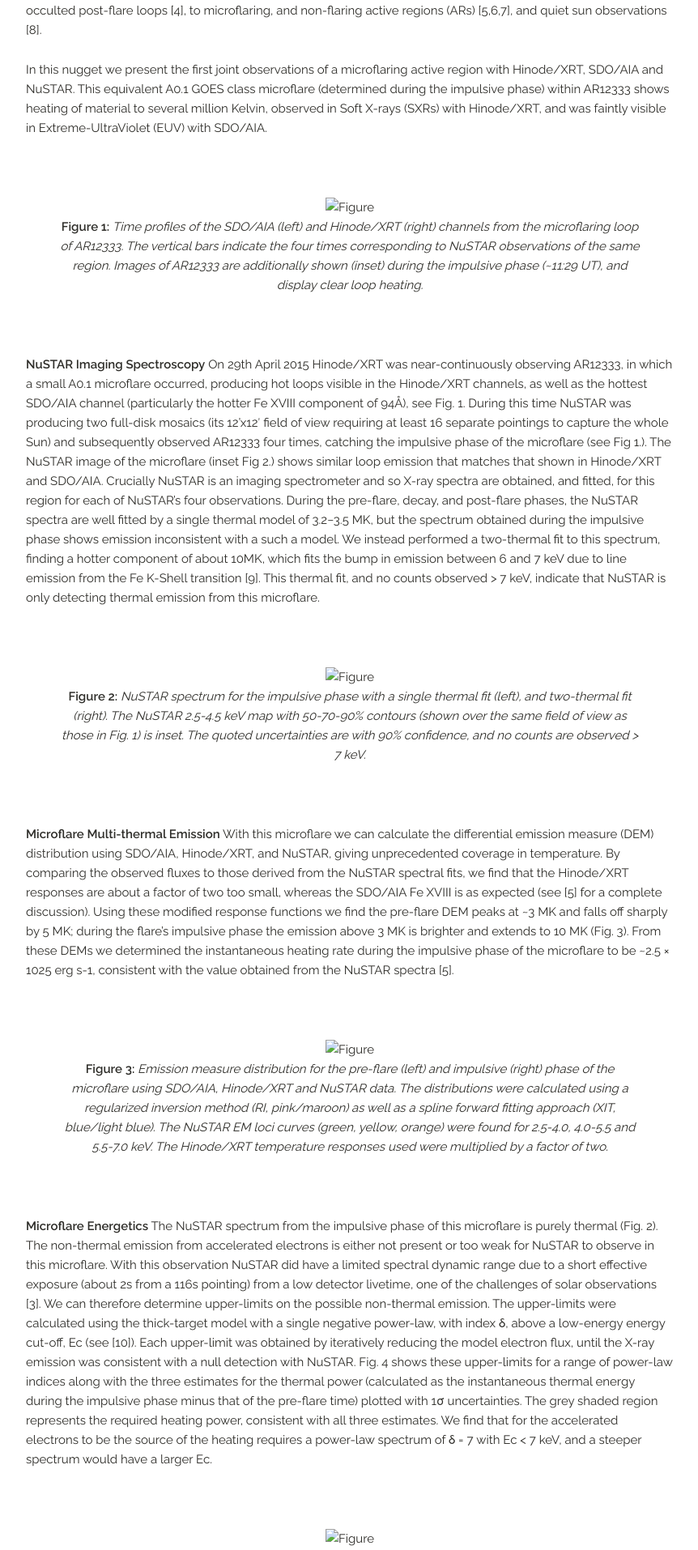
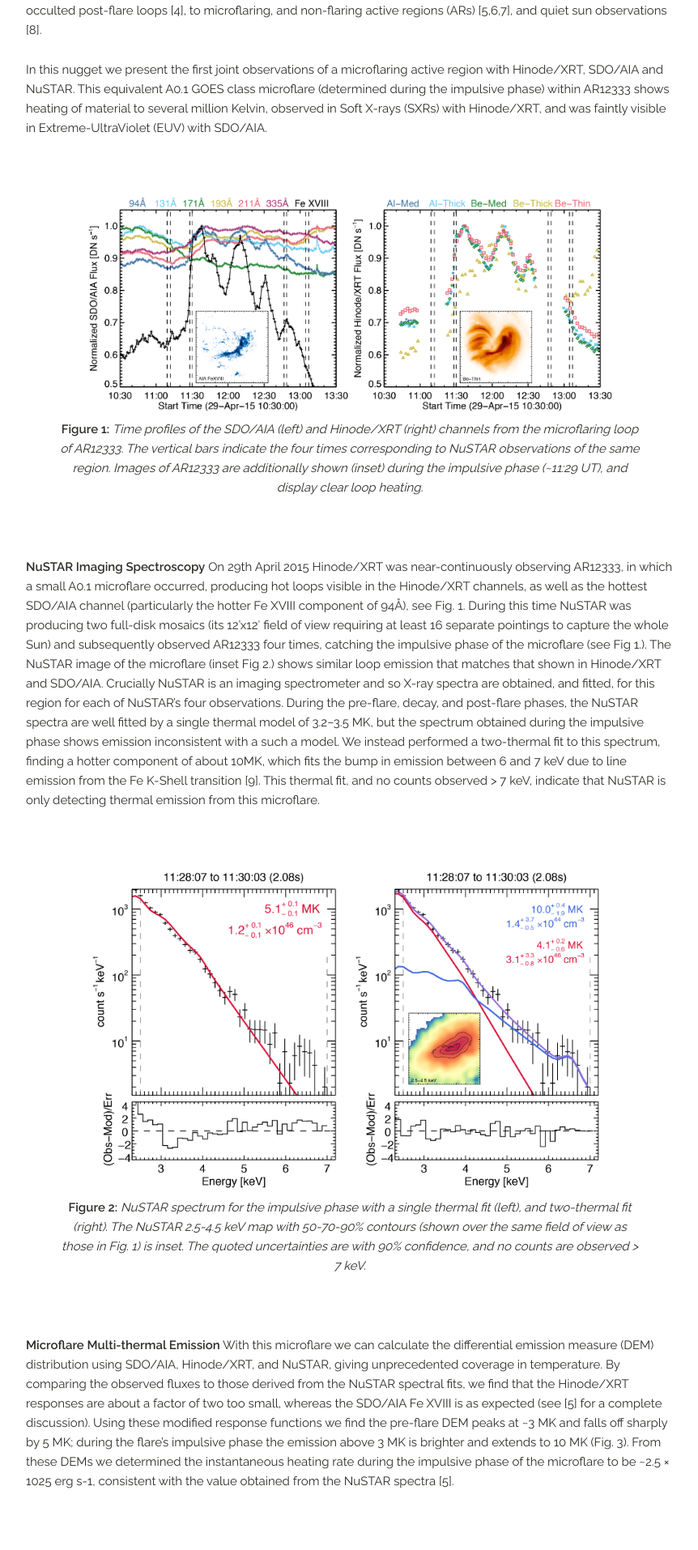
Before and after one commit to rookie0o9/rookie0o9.github.io, a Jekyll site: the page built from _projects/2017_NuSTARMicroflare.md, in a window 1280 px wide. Shown: the part 792-2706 px from the top of the page at 81% size, without its empty margins (208-1070 px from the left). Built offline with Jekyll 4.4.1, drawn with Linux system fonts in a browser that asks for light colours.

Commit message:
Updated Figure links

```diff
--- a/_projects/2017_NuSTARMicroflare.md
+++ b/_projects/2017_NuSTARMicroflare.md
@@ -16,7 +16,7 @@ In this nugget we present the first joint observations of a microflaring active
 
 <br>
 <figure class="image">
-  <img src="assets/projects/2015_nustarimage/fig1.png" alt="Figure" style="width: 90%"/>
+  <img src="../assets/projects/2015_nustarimage/fig1.png" alt="Figure" style="width: 90%"/>
   <figcaption><b>Figure 1:</b> <i>Time profiles of the SDO/AIA (left) and Hinode/XRT (right) channels from the microflaring loop of AR12333. The vertical bars indicate the four times corresponding to NuSTAR observations of the same region. Images of AR12333 are additionally shown (inset) during the impulsive phase (~11:29 UT), and display clear loop heating.</i></figcaption>
 </figure>
 <br>
@@ -26,7 +26,7 @@ On 29th April 2015 Hinode/XRT was near-continuously observing AR12333, in which
 
 <br>
 <figure class="image">
-  <img src="assets/projects/2015_nustarimage/fig2.png" alt="Figure" style="width: 90%"/>
+  <img src="../assets/projects/2015_nustarimage/fig2.png" alt="Figure" style="width: 90%"/>
   <figcaption><b>Figure 2:</b> <i>NuSTAR spectrum for the impulsive phase with a single thermal fit (left), and two-thermal fit (right). The NuSTAR 2.5-4.5 keV map with 50-70-90% contours (shown over the same field of view as those in Fig. 1) is inset. The quoted uncertainties are with 90% confidence, and no counts are observed > 7 keV.</i></figcaption>
 </figure>
 <br>
@@ -36,7 +36,7 @@ With this microflare we can calculate the differential emission measure (DEM) di
 
 <br>
 <figure class="image">
-  <img src="assets/projects/2015_nustarimage/fig3.png" alt="Figure" style="width: 90%"/>
+  <img src="../assets/projects/2015_nustarimage/fig3.png" alt="Figure" style="width: 90%"/>
   <figcaption><b>Figure 3:</b> <i>Emission measure distribution for the pre-flare (left) and impulsive (right) phase of the microflare using SDO/AIA, Hinode/XRT and NuSTAR data. The distributions were calculated using a regularized inversion method (RI, pink/maroon) as well as a spline forward fitting approach (XIT, blue/light blue). The NuSTAR EM loci curves (green, yellow, orange) were found for 2.5-4.0, 4.0-5.5 and 5.5-7.0 keV. The Hinode/XRT temperature responses used were multiplied by a factor of two.</i></figcaption>
 </figure>
 <br>
@@ -46,7 +46,7 @@ The NuSTAR spectrum from the impulsive phase of this microflare is purely therma
 
 <br>
 <figure class="image">
-  <img src="assets/projects/2015_nustarimage/fig4.png" alt="Figure" style="width: 90%"/>
+  <img src="../assets/projects/2015_nustarimage/fig4.png" alt="Figure" style="width: 90%"/>
   <figcaption><b>Figure 4:</b> <i>Non-thermal power upper-limits as a function of low energy cutoff (Ec) plotted for different power-law indices (δ). The three estimates for the thermal power from DEM analysis (RI, XIT) and the NuSTAR Fit are plotted with 1σ uncertainties. The grey shaded region represents the required heating power, consistent with all three estimates.</i></figcaption>
 </figure>
 <br>
```
